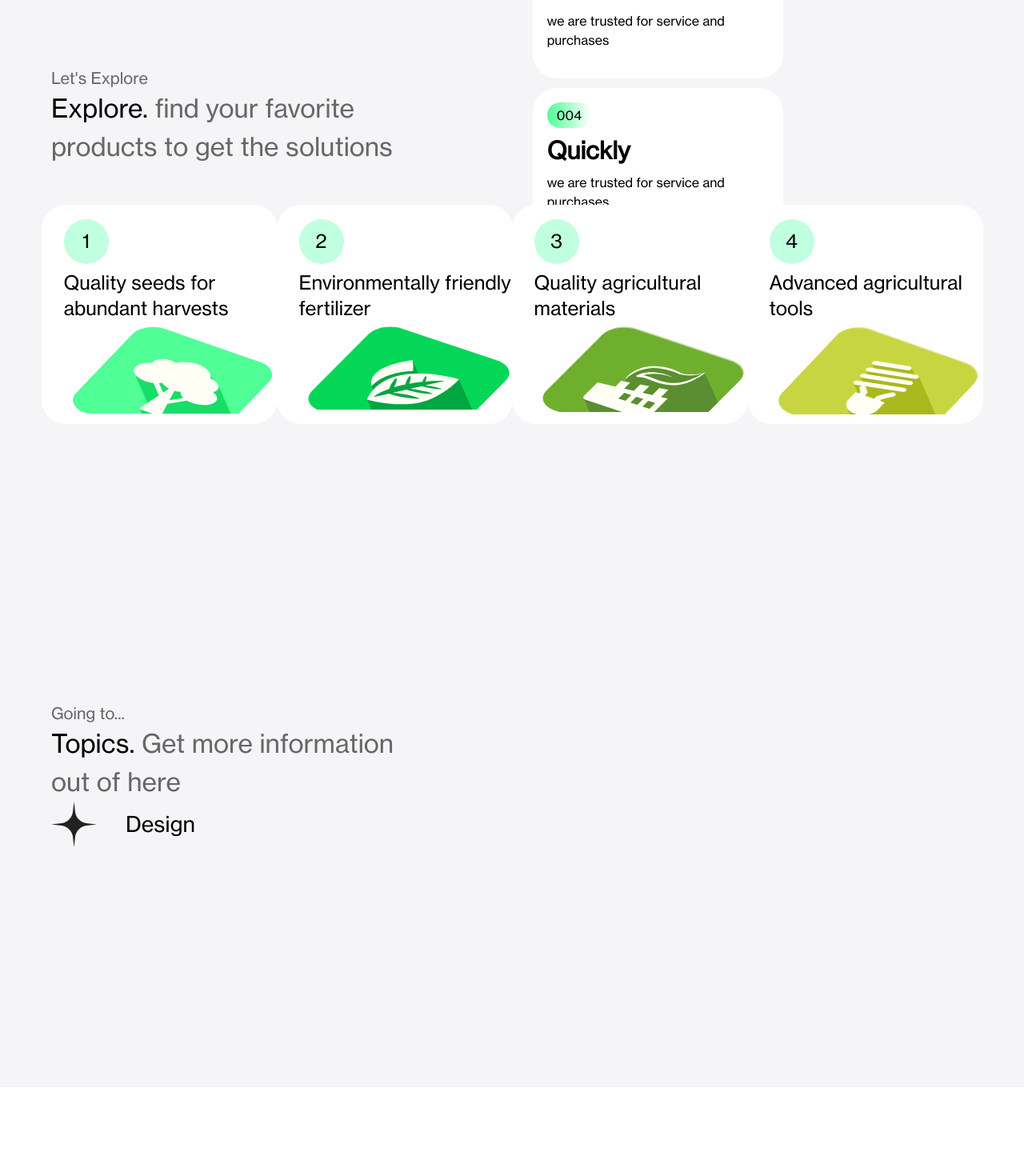
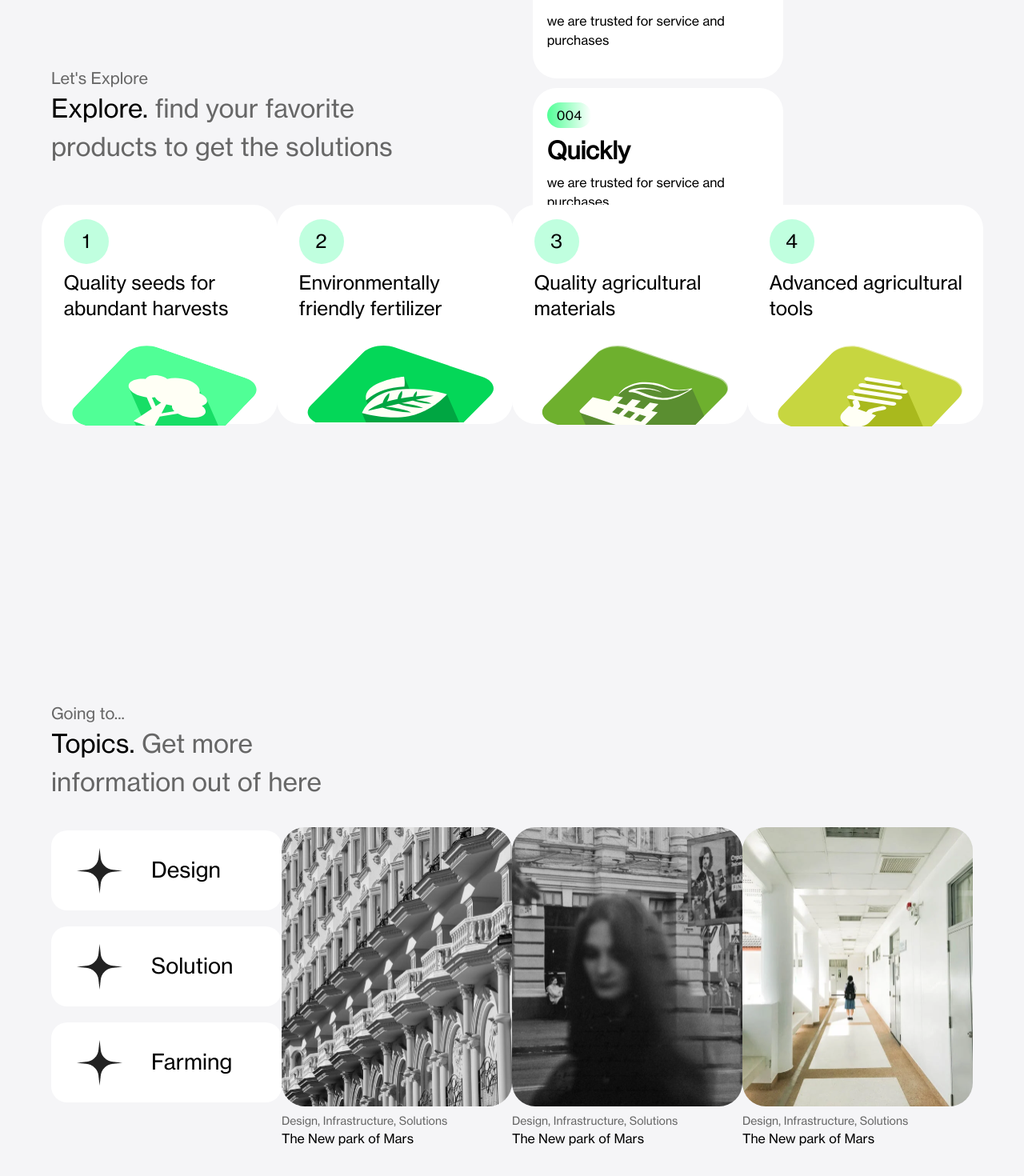
Before and after one commit to aryadira/greenverse, a React (Vite) app: page / in a window 1280 px wide. Shown: the part 1716-3186 px from the top of the page at 80% size. Before the commit the page ends 3075 px from the top, so only its background shows below. Built offline with nearby package versions, Linux system fonts and the light colour scheme; the HTML template or start-up script is replaced by a standard one.

Commit message:
topics done, last responsive

```diff
--- a/src/components/parts/CardProduct.jsx
+++ b/src/components/parts/CardProduct.jsx
@@ -5,13 +5,13 @@ import React from "react";
 const CardProduct = (props) => {
   return (
     <div className="card-wrapper w-[295px] h-[274px] bg-white relative rounded-[30px] mt-4 md:mt-0">
-      <div className="wrapper absolute left-[28px] top-[18px]">
+      <div className="wrapper absolute left-[28px] top-[18px] mr-5">
         <p className="number text-2xl w-[56px] h-[56px] bg-[#C0FFDF] flex justify-center items-center rounded-full">
           {props.number}
         </p>
 
         <h1 className="desc max-w-sm text-2xl mt-2">{props.desc}</h1>
-        <img src={props.img} alt="" />
+        <img src={props.img} alt="" className="mt-6" />
       </div>
     </div>
   );
--- /dev/null
+++ b/src/components/parts/TopicsButtonCard.jsx
@@ -0,0 +1,19 @@
+/* eslint-disable no-unused-vars */
+/* eslint-disable react/prop-types */
+import React from "react";
+import star from "../../assets/img/star.png";
+
+const TopicsButtonCard = (props) => {
+  return (
+    <div className="flex bg-white max-w-[295px] h-[100px] rounded-[20px] my-5">
+      <div className="wrapper ml-8 flex items-center justify-center">
+        <span>
+          <img src={star} width="57px" height="57px" alt="" />
+        </span>
+        <p className="text-[27px] ml-9 ">{props.title}</p>
+      </div>
+    </div>
+  );
+};
+
+export default TopicsButtonCard;
--- a/src/components/parts/TopicsCard.jsx
+++ b/src/components/parts/TopicsCard.jsx
@@ -1,15 +1,15 @@
+/* eslint-disable no-unused-vars */
 /* eslint-disable react/prop-types */
-/* eslint-disable no-unused-vars */
 import React from "react";
-import star from "../../assets/img/star.png";
 
 const TopicsCard = (props) => {
   return (
-    <div className="flex items-center">
-      <span>
-        <img src={star} width="57px" height="57px" alt="" />
-      </span>
-      <p className="text-[27px] ml-9">{props.title}</p>
+    <div className="mt-4">
+      <img src={props.img} alt="" />
+      <div className="text mt-2">
+        <p className="text-sm text-[#676767]">{props.title}</p>
+        <p>{props.desc}</p>
+      </div>
     </div>
   );
 };
--- a/src/components/sections/SectionProducts.jsx
+++ b/src/components/sections/SectionProducts.jsx
@@ -25,12 +25,12 @@ const SectionProducts = () => {
           />
           <CardProduct
             number={"3"}
-            desc={"Quality agricultural materials"}
+            desc={"Quality \n agricultural materials"}
             img={product3}
           />
           <CardProduct
             number={"4"}
-            desc={"Advanced agricultural tools"}
+            desc={"Advanced \n agricultural tools"}
             img={product4}
           />
         </div>
--- a/src/components/sections/SectionTopics.jsx
+++ b/src/components/sections/SectionTopics.jsx
@@ -1,6 +1,8 @@
 /* eslint-disable no-unused-vars */
 import React from "react";
+import TopicsButtonCard from "../parts/TopicsButtonCard";
 import TopicsCard from "../parts/TopicsCard";
+import { topics1, topics2, topics3 } from "../../assets/img";
 
 const SectionTopics = () => {
   return (
@@ -8,12 +10,31 @@ const SectionTopics = () => {
       <div className="wrapper">
         <div>
           <p className="text-[#676767] text-xl font-base">Going to...</p>
-          <p className="text-[32px] text-[#676767] max-w-md">
+          <p className="text-[32px] text-[#676767] max-w-sm">
             <span className="text-black">Topics.</span> Get more information out
             of here
           </p>
-          <div className="topics-card">
-            <TopicsCard title="Design"/>
+          <div className="topics-card grid grid-cols-4 mt-4">
+            <div className="card">
+              <TopicsButtonCard title="Design" />
+              <TopicsButtonCard title="Solution" />
+              <TopicsButtonCard title="Farming" />
+            </div>
+            <TopicsCard
+              img={topics1}
+              title="Design, Infrastructure, Solutions"
+              desc="The New park of Mars"
+            />
+            <TopicsCard
+              img={topics2}
+              title="Design, Infrastructure, Solutions"
+              desc="The New park of Mars"
+            />
+            <TopicsCard
+              img={topics3}
+              title="Design, Infrastructure, Solutions"
+              desc="The New park of Mars"
+            />
           </div>
         </div>
       </div>
```
